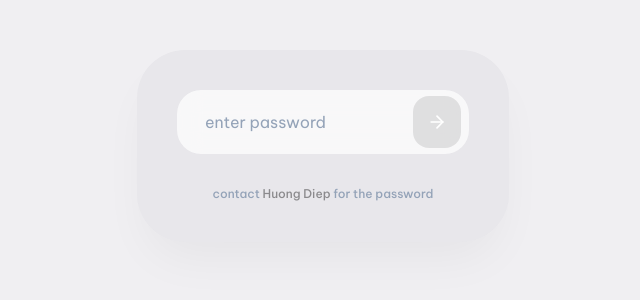
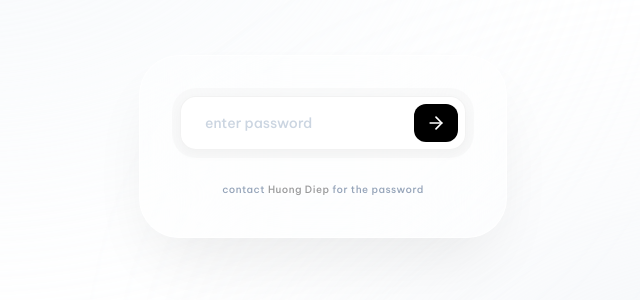
Before and after one commit to dieploanhuong0209/comaogaotien, a React (Vite) app: page / in a window 1280 px wide. Shown: the part 254-554 px from the top of the page, without its empty margins (317-957 px from the left). Built offline with nearby package versions, Linux system fonts and the light colour scheme.

Commit message:
Update LoginPage.tsx

```diff
--- a/components/LoginPage.tsx
+++ b/components/LoginPage.tsx
@@ -1,5 +1,6 @@
 import React, { useState } from 'react';
-import { Lock, ArrowRight } from 'lucide-react';
+import { ArrowRight } from 'lucide-react';
+import { motion, AnimatePresence } from 'motion/react';
 
 interface LoginPageProps {
   onLogin: (pass: string) => void;
@@ -15,39 +16,99 @@ const LoginPage: React.FC<LoginPageProps> = ({ onLogin, error }) => {
   };
 
   return (
-    <div className="min-h-screen flex items-center justify-center bg-[#f0eff2] font-sans">
-      <div className="w-full max-w-[420px] px-6">
-        <div className="bg-[#e8e7eb] p-10 rounded-[48px] shadow-2xl shadow-black/5 flex flex-col items-center">
+    <div className="min-h-screen flex items-center justify-center bg-white relative overflow-hidden font-sans">
+      {/* Dynamic Background Blobs */}
+      <motion.div
+        animate={{
+          scale: [1, 1.2, 1],
+          x: [0, 50, 0],
+          y: [0, 30, 0],
+        }}
+        transition={{
+          duration: 20,
+          repeat: Infinity,
+          ease: "linear"
+        }}
+        className="absolute top-[-20%] left-[-10%] w-[60%] h-[60%] bg-[#f1f5f9] rounded-full blur-[140px] opacity-60"
+      />
+      <motion.div
+        animate={{
+          scale: [1, 1.3, 1],
+          x: [0, -40, 0],
+          y: [0, -50, 0],
+        }}
+        transition={{
+          duration: 25,
+          repeat: Infinity,
+          ease: "linear"
+        }}
+        className="absolute bottom-[-20%] right-[-10%] w-[50%] h-[50%] bg-[#e2e8f0] rounded-full blur-[120px] opacity-50"
+      />
+
+      <motion.div
+        initial={{ opacity: 0, y: 40 }}
+        animate={{ opacity: 1, y: 0 }}
+        transition={{ duration: 1.2, ease: [0.16, 1, 0.3, 1] }}
+        className="w-full max-w-[400px] z-10 px-4"
+      >
+        <div className="bg-white/40 backdrop-blur-3xl p-8 md:p-10 rounded-[40px] border border-white/60 shadow-[0_32px_64px_-16px_rgba(0,0,0,0.08)] flex flex-col items-center">
           <form onSubmit={handleSubmit} className="w-full">
-            <div className="relative bg-white/70 backdrop-blur-md rounded-3xl p-1 mb-8">
+            <motion.div
+              initial={{ opacity: 0, scale: 0.9 }}
+              animate={{ opacity: 1, scale: 1 }}
+              transition={{ delay: 0.3, duration: 0.8 }}
+              className="relative group"
+            >
+              <motion.div
+                whileFocus={{ scale: 1.02 }}
+                animate={error ? { x: [-4, 4, -4, 4, 0] } : {}}
+                transition={{ type: "spring", stiffness: 400, damping: 10 }}
+                className="relative"
+              >
                 <input
                   type="password"
                   value={pass}
                   onChange={(e) => setPass(e.target.value)}
-                className="w-full pr-14 pl-6 py-4 bg-transparent border-none outline-none text-slate-500 placeholder-slate-400 text-base"
+                  autoFocus
+                  className="w-full pr-14 pl-6 py-4 bg-white shadow-[0_4px_12px_rgba(0,0,0,0.03)] border border-slate-100 rounded-2xl outline-none text-slate-800 placeholder-slate-300 text-sm font-medium transition-all focus:border-black/5 focus:ring-8 focus:ring-black/[0.02]"
                   placeholder="enter password"
                   required
                 />
                 <button
                   type="submit"
-                className="absolute right-2 top-1.5 bottom-1.5 w-12 flex items-center justify-center bg-black/10 hover:bg-black/20 text-white rounded-2xl transition-all active:scale-95"
+                  className="absolute right-2 top-2 bottom-2 w-11 flex items-center justify-center bg-black text-white rounded-xl transition-all hover:bg-black/80 hover:shadow-lg active:scale-95"
                 >
                   <ArrowRight size={20} />
                 </button>
-            </div>
+              </motion.div>
+            </motion.div>
 
+            <AnimatePresence mode="wait">
               {error && (
-              <p className="text-[10px] text-red-500 font-bold uppercase tracking-widest text-center mb-4 transition-all animate-in fade-in slide-in-from-top-1">
+                <motion.p
+                  initial={{ opacity: 0, height: 0, marginTop: 0 }}
+                  animate={{ opacity: 1, height: "auto", marginTop: 16 }}
+                  exit={{ opacity: 0, height: 0, marginTop: 0 }}
+                  className="text-[10px] text-red-500 font-bold tracking-[0.05em] text-center overflow-hidden"
+                >
                   {error}
-              </p>
+                </motion.p>
               )}
+            </AnimatePresence>
           </form>
 
-          <p className="text-slate-400 text-xs font-medium">
+          <motion.footer
+            initial={{ opacity: 0 }}
+            animate={{ opacity: 1 }}
+            transition={{ delay: 0.6, duration: 1 }}
+            className="w-full mt-8 flex flex-col items-center"
+          >
+            <p className="text-[10px] text-slate-400 font-medium tracking-wider text-center whitespace-nowrap">
               contact <span className="text-black/40">Huong Diep</span> for the password
             </p>
+          </motion.footer>
         </div>
-      </div>
+      </motion.div>
     </div>
   );
 };
```
Lines whose indentation alone changed are shown as unchanged.
